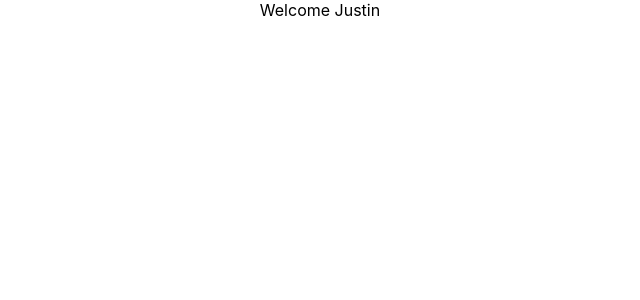
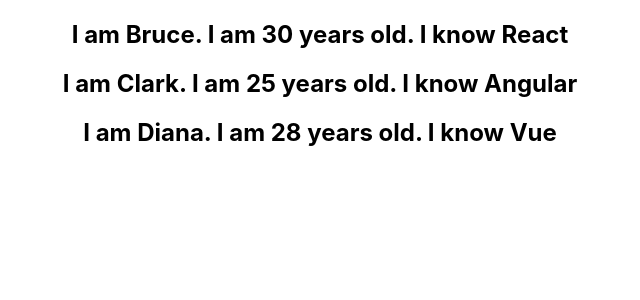
Before and after one commit to justinTsugranes/course_codevolution-react, a React (Create React App) app: page / in a window 1280 px wide. Shown: the top 300 px of the page, without its empty margins (320-960 px from the left). Built offline with nearby package versions, Linux system fonts and the light colour scheme.

Commit message:
add notes on list rendering

```diff
--- a/src/App.js
+++ b/src/App.js
@@ -6,6 +6,7 @@
 import { Greet } from './components/Greet'
 import Hello from './components/Hello'
 import Message from './components/Message'
+import NameList from './components/NameList'
 import ParentComponent from './components/ParentComponent'
 import UserGreeting from './components/UserGreeting'
 import Welcome from './components/Welcome'
@@ -29,7 +30,8 @@
       {/* <ClassClick /> */}
       {/* <EventBind /> */}
       {/* <ParentComponent /> */}
-      <UserGreeting />
+      {/* <UserGreeting /> */}
+      <NameList />
     </div>
   )
 }
--- /dev/null
+++ b/src/components/NameList.js
@@ -0,0 +1,34 @@
+import React from 'react'
+import Person from './Person'
+
+/* function NameList() {
+  const names = ['Bruce', 'Clark', 'Diana']
+  const nameList = names.map((name) => <h2>{name}</h2>)
+  return <div>{nameList}</div>
+} */
+
+function NameList() {
+  const persons = [
+    {
+      id: 1,
+      name: 'Bruce',
+      age: 30,
+      skill: 'React',
+    },
+    {
+      id: 2,
+      name: 'Clark',
+      age: 25,
+      skill: 'Angular',
+    },
+    {
+      id: 3,
+      name: 'Diana',
+      age: 28,
+      skill: 'Vue',
+    },
+  ]
+  const personList = persons.map((person) => <Person person={person} />)
+  return <div>{personList}</div>
+}
+export default NameList
--- /dev/null
+++ b/src/components/Person.js
@@ -0,0 +1,13 @@
+import React from 'react'
+
+function Person({ person }) {
+  return (
+    <div>
+      <h2>
+        I am {person.name}. I am {person.age} years old. I know {person.skill}
+      </h2>
+    </div>
+  )
+}
+
+export default Person
```
